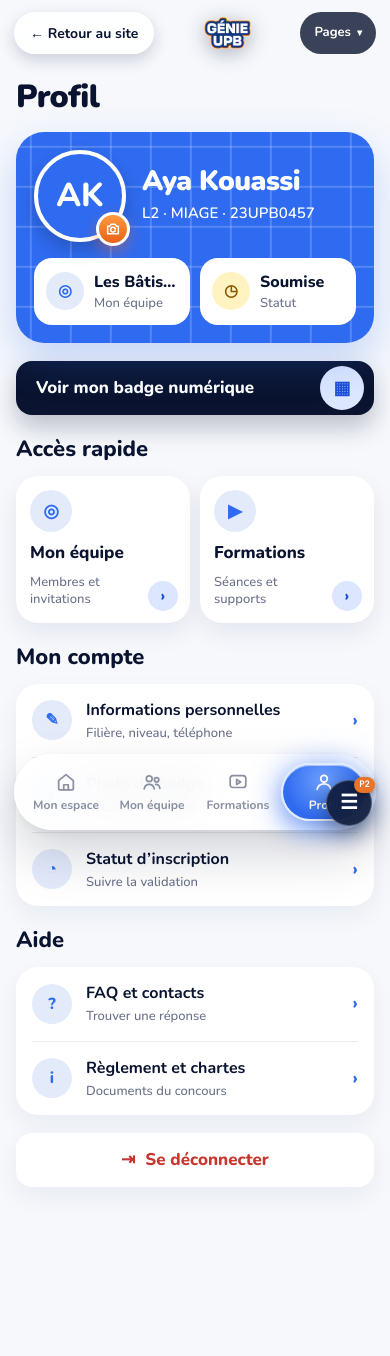
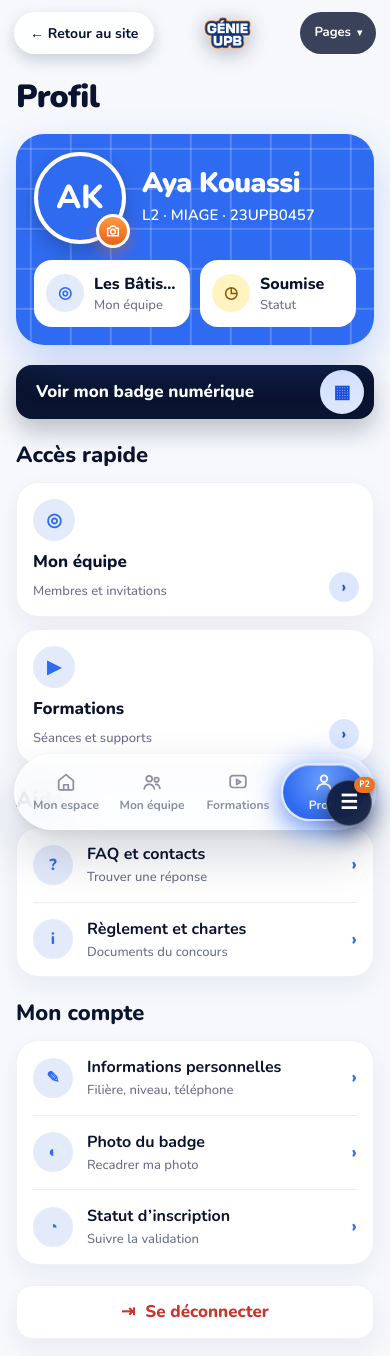
Before and after one commit to G4MA5/Genie_upbv2, a React (Vite) app: page /espace/profil in a window 390 px wide. Shown: the top 1356 px of the page. Before the commit the page ends 1299 px from the top, so only its background shows below. Built offline with nearby package versions, Linux system fonts and the light colour scheme.

Commit message:
fix(profil): pleine largeur responsive fluide sur grand ecran

```diff
--- a/src/pages/candidat/MonProfil.tsx
+++ b/src/pages/candidat/MonProfil.tsx
@@ -51,8 +51,8 @@ export default function MonProfil() {
 
   return (
     <div className="flex-1 flex flex-col min-w-0 font-['Nunito',sans-serif]">
-      {/* Conteneur scrollable centré */}
-      <div className="w-full max-w-[720px] mx-auto px-4 pt-20 md:pt-10 pb-28 md:pb-16 flex flex-col gap-[18px]">
+      {/* Conteneur fluide responsive pleine largeur sur grand écran */}
+      <div className="w-full flex-1 px-4 sm:px-6 md:px-8 lg:px-10 xl:px-14 pt-20 md:pt-8 pb-28 md:pb-16 flex flex-col gap-5 md:gap-6">
         {/* Titre de page */}
         <h1 className="font-black text-[32px] leading-[1.05] tracking-[-0.02em] text-[#0A1430]">
           Profil
@@ -169,18 +169,23 @@ export default function MonProfil() {
         </div>
 
         {/* ====================================================================
-            SECTION : ACCÈS RAPIDE
+            GRILLE DES SECTIONS EN 2 COLONNES FLUIDES SUR GRAND ÉCRAN (>=lg)
             ==================================================================== */}
+        <div className="grid grid-cols-1 lg:grid-cols-2 gap-5 lg:gap-6 w-full items-start">
+
+          {/* COLONNE GAUCHE : ACCÈS RAPIDE + AIDE */}
+          <div className="flex flex-col gap-5 lg:gap-6">
+            {/* SECTION : ACCÈS RAPIDE */}
             <div className="flex flex-col gap-2.5">
               <h2 className="font-extrabold text-[22px] text-[#0A1430]">
                 Accès rapide
               </h2>
 
-          <div className="grid grid-cols-2 gap-2.5">
+              <div className="grid grid-cols-1 sm:grid-cols-2 gap-3">
                 {/* Mon équipe */}
                 <div
                   onClick={() => navigate('/espace/equipe')}
-              className="relative bg-white rounded-[22px] p-3.5 flex flex-col gap-2 shadow-[0_10px_24px_rgba(14,30,74,0.08)] cursor-pointer hover:-translate-y-1 transition-transform duration-300"
+                  className="relative bg-white rounded-[22px] p-4 flex flex-col gap-2 shadow-[0_10px_24px_rgba(14,30,74,0.06)] border border-[#EEF1F7] cursor-pointer hover:-translate-y-1 transition-transform duration-300"
                 >
                   <span className="w-[42px] h-[42px] rounded-full bg-[#E3EBFB] text-[#2F6BF0] grid place-items-center font-extrabold text-[18px]">
                     ◎
@@ -191,7 +196,7 @@ export default function MonProfil() {
                   <span className="font-medium text-[13px] leading-[1.35] text-[#6A7189] pr-8">
                     Membres et invitations
                   </span>
-              <span className="absolute right-3 bottom-3 w-[30px] h-[30px] rounded-full bg-[#DCE7FF] text-[#1D4FD8] grid place-items-center font-extrabold text-[16px]">
+                  <span className="absolute right-3.5 bottom-3.5 w-[30px] h-[30px] rounded-full bg-[#DCE7FF] text-[#1D4FD8] grid place-items-center font-extrabold text-[16px]">
                     ›
                   </span>
                 </div>
@@ -199,7 +204,7 @@ export default function MonProfil() {
                 {/* Formations */}
                 <div
                   onClick={() => navigate('/espace/formations')}
-              className="relative bg-white rounded-[22px] p-3.5 flex flex-col gap-2 shadow-[0_10px_24px_rgba(14,30,74,0.08)] cursor-pointer hover:-translate-y-1 transition-transform duration-300"
+                  className="relative bg-white rounded-[22px] p-4 flex flex-col gap-2 shadow-[0_10px_24px_rgba(14,30,74,0.06)] border border-[#EEF1F7] cursor-pointer hover:-translate-y-1 transition-transform duration-300"
                 >
                   <span className="w-[42px] h-[42px] rounded-full bg-[#E3EBFB] text-[#2F6BF0] grid place-items-center font-extrabold text-[18px]">
                     ▶
@@ -210,22 +215,72 @@ export default function MonProfil() {
                   <span className="font-medium text-[13px] leading-[1.35] text-[#6A7189] pr-8">
                     Séances et supports
                   </span>
-              <span className="absolute right-3 bottom-3 w-[30px] h-[30px] rounded-full bg-[#DCE7FF] text-[#1D4FD8] grid place-items-center font-extrabold text-[16px]">
+                  <span className="absolute right-3.5 bottom-3.5 w-[30px] h-[30px] rounded-full bg-[#DCE7FF] text-[#1D4FD8] grid place-items-center font-extrabold text-[16px]">
                     ›
                   </span>
                 </div>
               </div>
             </div>
 
-        {/* ====================================================================
-            SECTION : MON COMPTE
-            ==================================================================== */}
+            {/* SECTION : AIDE */}
+            <div className="flex flex-col gap-2.5">
+              <h2 className="font-extrabold text-[22px] text-[#0A1430]">
+                Aide
+              </h2>
+
+              <div className="bg-white rounded-[22px] overflow-hidden shadow-[0_10px_24px_rgba(14,30,74,0.06)] border border-[#EEF1F7] flex flex-col">
+                {/* FAQ et contacts */}
+                <div
+                  onClick={() => navigate('/faq')}
+                  className="flex items-center gap-3.5 p-3.5 px-4 cursor-pointer hover:bg-[#F3F6FD] transition-colors"
+                >
+                  <span className="w-10 h-10 shrink-0 rounded-full bg-[#E3EBFB] text-[#2F6BF0] grid place-items-center font-extrabold text-[16px]">
+                    ?
+                  </span>
+                  <div className="flex-1 flex flex-col gap-0.5 min-w-0">
+                    <span className="font-bold text-[16px] text-[#0A1430]">
+                      FAQ et contacts
+                    </span>
+                    <span className="font-medium text-[13px] text-[#6A7189]">
+                      Trouver une réponse
+                    </span>
+                  </div>
+                  <span className="font-extrabold text-[18px] text-[#2F6BF0]">›</span>
+                </div>
+
+                <div className="h-px bg-[#EEECE6] mx-4" />
+
+                {/* Règlement et chartes */}
+                <div
+                  onClick={() => navigate('/espace/equipe/charte')}
+                  className="flex items-center gap-3.5 p-3.5 px-4 cursor-pointer hover:bg-[#F3F6FD] transition-colors"
+                >
+                  <span className="w-10 h-10 shrink-0 rounded-full bg-[#E3EBFB] text-[#2F6BF0] grid place-items-center font-extrabold text-[16px]">
+                    i
+                  </span>
+                  <div className="flex-1 flex flex-col gap-0.5 min-w-0">
+                    <span className="font-bold text-[16px] text-[#0A1430]">
+                      Règlement et chartes
+                    </span>
+                    <span className="font-medium text-[13px] text-[#6A7189]">
+                      Documents du concours
+                    </span>
+                  </div>
+                  <span className="font-extrabold text-[18px] text-[#2F6BF0]">›</span>
+                </div>
+              </div>
+            </div>
+          </div>
+
+          {/* COLONNE DROITE : MON COMPTE + SE DÉCONNECTER */}
+          <div className="flex flex-col gap-5 lg:gap-6">
+            {/* SECTION : MON COMPTE */}
             <div className="flex flex-col gap-2.5">
               <h2 className="font-extrabold text-[22px] text-[#0A1430]">
                 Mon compte
               </h2>
 
-          <div className="bg-white rounded-[22px] overflow-hidden shadow-[0_10px_24px_rgba(14,30,74,0.06)] flex flex-col">
+              <div className="bg-white rounded-[22px] overflow-hidden shadow-[0_10px_24px_rgba(14,30,74,0.06)] border border-[#EEF1F7] flex flex-col">
                 {/* Informations personnelles */}
                 <div
                   onClick={() => {}}
@@ -289,66 +344,15 @@ export default function MonProfil() {
               </div>
             </div>
 
-        {/* ====================================================================
-            SECTION : AIDE
-            ==================================================================== */}
-        <div className="flex flex-col gap-2.5">
-          <h2 className="font-extrabold text-[22px] text-[#0A1430]">
-            Aide
-          </h2>
-
-          <div className="bg-white rounded-[22px] overflow-hidden shadow-[0_10px_24px_rgba(14,30,74,0.06)] flex flex-col">
-            {/* FAQ et contacts */}
-            <div
-              onClick={() => navigate('/faq')}
-              className="flex items-center gap-3.5 p-3.5 px-4 cursor-pointer hover:bg-[#F3F6FD] transition-colors"
-            >
-              <span className="w-10 h-10 shrink-0 rounded-full bg-[#E3EBFB] text-[#2F6BF0] grid place-items-center font-extrabold text-[16px]">
-                ?
-              </span>
-              <div className="flex-1 flex flex-col gap-0.5 min-w-0">
-                <span className="font-bold text-[16px] text-[#0A1430]">
-                  FAQ et contacts
-                </span>
-                <span className="font-medium text-[13px] text-[#6A7189]">
-                  Trouver une réponse
-                </span>
-              </div>
-              <span className="font-extrabold text-[18px] text-[#2F6BF0]">›</span>
-            </div>
-
-            <div className="h-px bg-[#EEECE6] mx-4" />
-
-            {/* Règlement et chartes */}
-            <div
-              onClick={() => navigate('/espace/equipe/chartes')}
-              className="flex items-center gap-3.5 p-3.5 px-4 cursor-pointer hover:bg-[#F3F6FD] transition-colors"
-            >
-              <span className="w-10 h-10 shrink-0 rounded-full bg-[#E3EBFB] text-[#2F6BF0] grid place-items-center font-extrabold text-[16px]">
-                i
-              </span>
-              <div className="flex-1 flex flex-col gap-0.5 min-w-0">
-                <span className="font-bold text-[16px] text-[#0A1430]">
-                  Règlement et chartes
-                </span>
-                <span className="font-medium text-[13px] text-[#6A7189]">
-                  Documents du concours
-                </span>
-              </div>
-              <span className="font-extrabold text-[18px] text-[#2F6BF0]">›</span>
-            </div>
-          </div>
-        </div>
-
-        {/* ====================================================================
-            BOUTON DÉCONNEXION
-            ==================================================================== */}
+            {/* BOUTON DÉCONNEXION */}
             <div
               onClick={() => navigate('/connexion')}
-          className="min-h-[54px] rounded-[16px] bg-white text-[#C8372D] font-extrabold text-[17px] flex items-center justify-center gap-2.5 cursor-pointer shadow-[0_10px_24px_rgba(14,30,74,0.06)] hover:bg-red-50/50 active:scale-[0.99] transition-all"
+              className="min-h-[54px] rounded-[16px] bg-white text-[#C8372D] font-extrabold text-[17px] flex items-center justify-center gap-2.5 cursor-pointer shadow-[0_10px_24px_rgba(14,30,74,0.06)] border border-[#EEF1F7] hover:bg-red-50/50 active:scale-[0.99] transition-all"
             >
               <span>⇥</span>
               <span>Se déconnecter</span>
+            </div>
+          </div>
         </div>
       </div>
 
```
Lines whose indentation alone changed are shown as unchanged.
